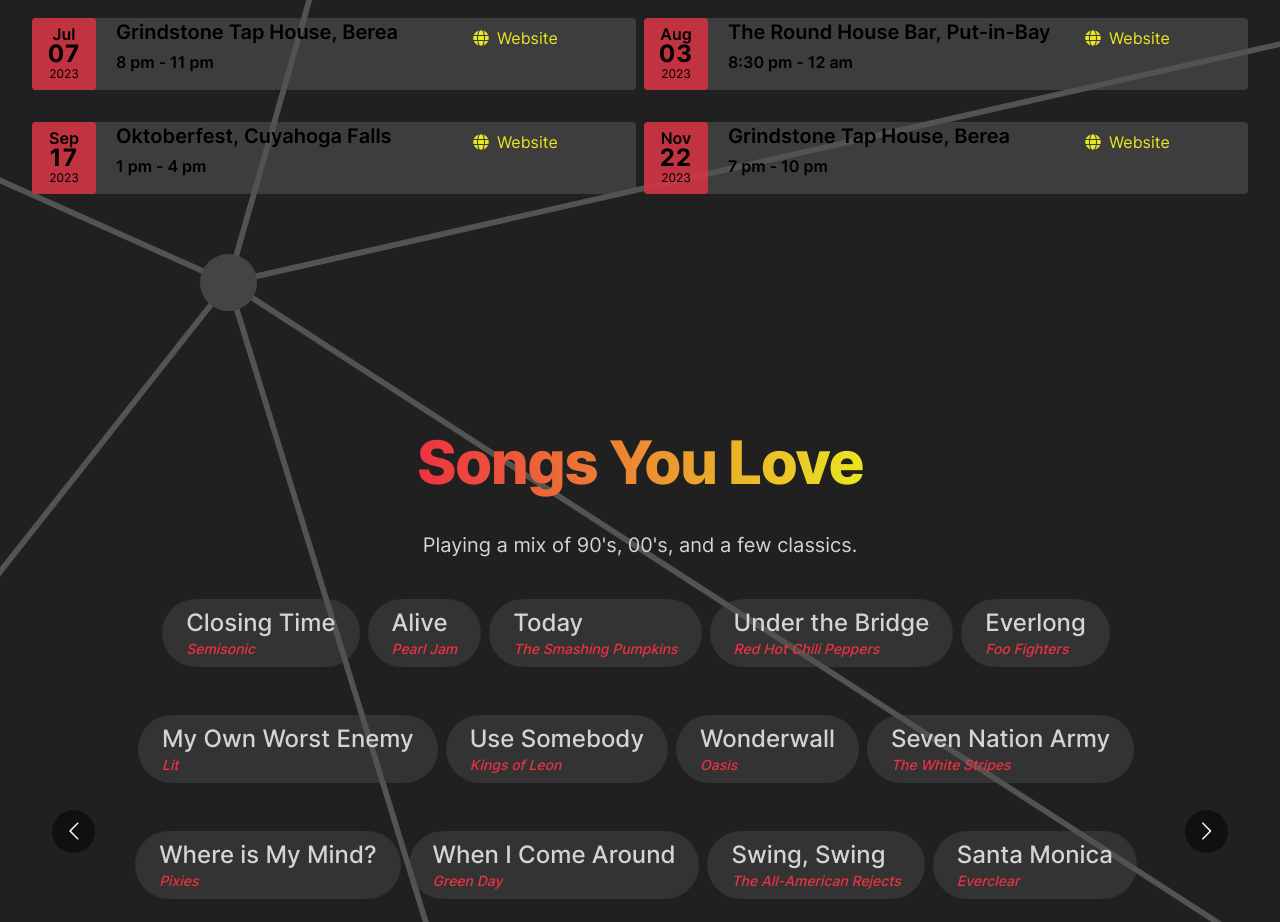
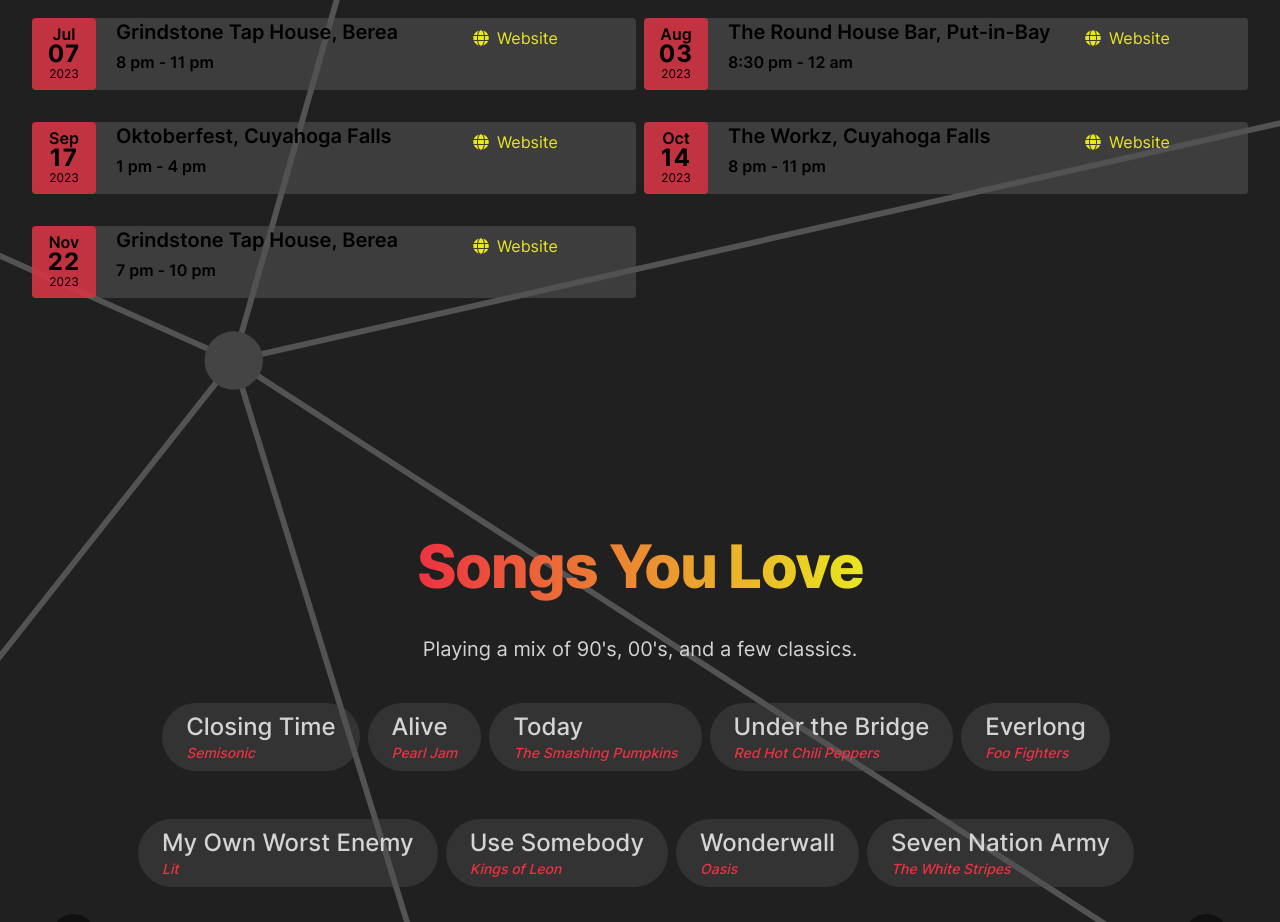
Before and after one commit to keepforever/www.endrockcle.com, a Next.js app: page / in a window 1280 px wide. Shown: the part 3140-4062 px from the top of the page. Built offline with nearby package versions, Linux system fonts and the light colour scheme.

Commit message:
feat: show date

```diff
--- a/src/constants/shows.ts
+++ b/src/constants/shows.ts
@@ -99,8 +99,18 @@
     beginEnd: '1 pm - 4 pm',
     url: 'https://www.theroundhousebar.com/',
   },
+
   {
     id: 11,
+    isPast: false,
+    date: '10/14/2023',
+    venueName: 'The Workz',
+    city: 'Cuyahoga Falls',
+    beginEnd: '8 pm - 11 pm',
+    url: 'https://www.facebook.com/playattheworkz/about',
+  },
+  {
+    id: 12,
     isPast: false,
     date: '11/22/2023',
     venueName: 'Grindstone Tap House',
```
